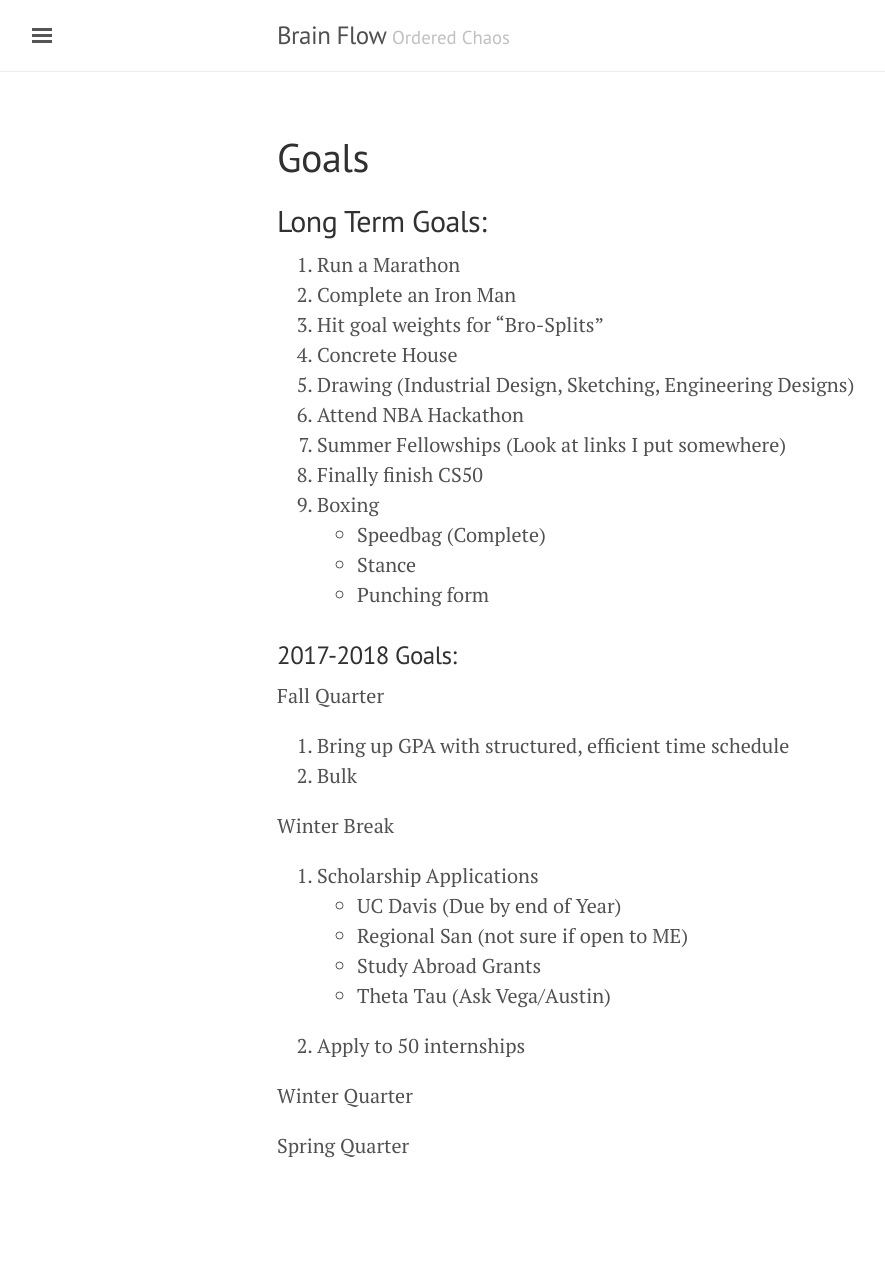
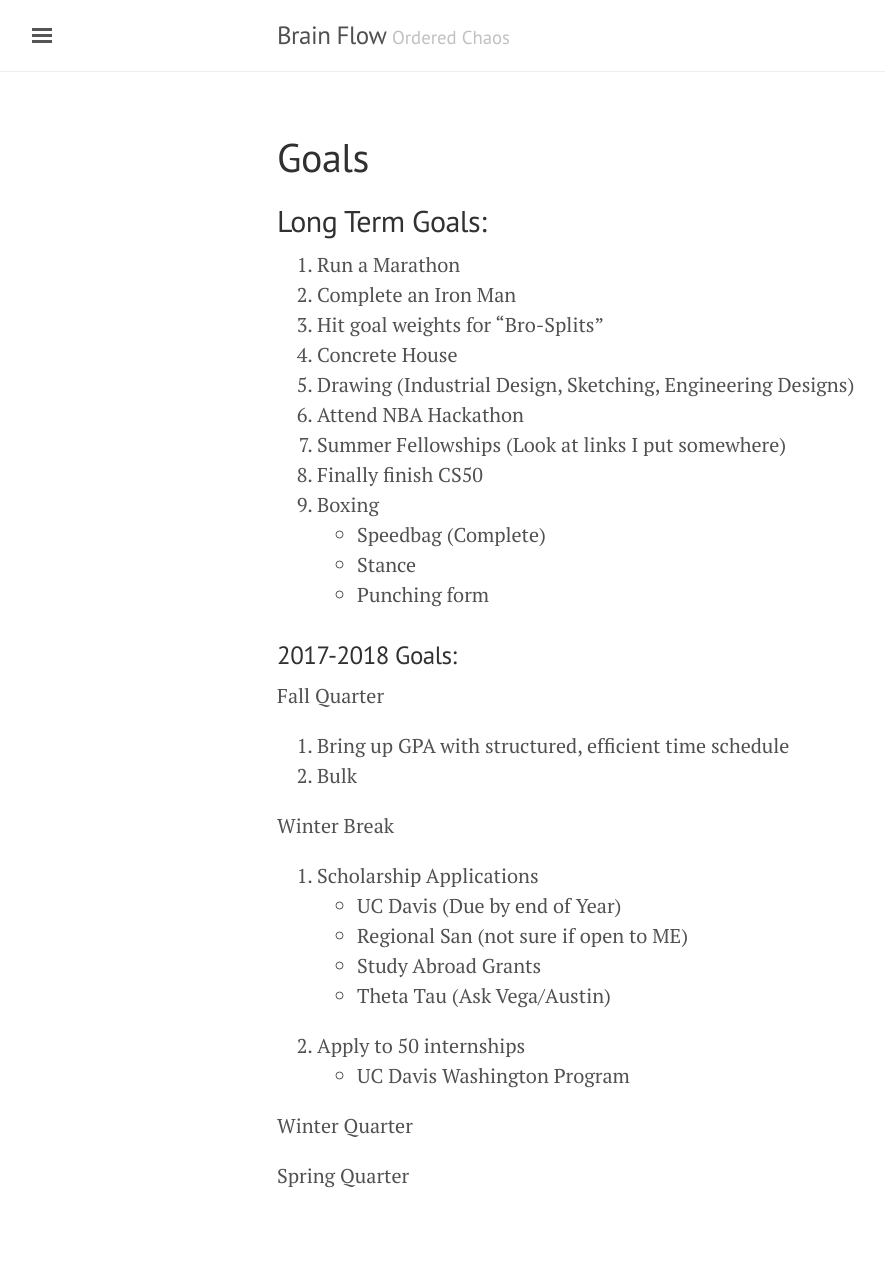
Before and after one commit to bjchia/bjchia.github.io, a Jekyll site: the page built from goals.md, in a window 1280 px wide. Shown: the whole page, without its empty margins (3-888 px from the left). Built offline with Jekyll 4.4.1, drawn with Linux system fonts in a browser that asks for light colours; before the commit the page ends 1241 px from its top, so only the background shows below that.

Commit message:
Update goals.md

```diff
--- a/goals.md
+++ b/goals.md
@@ -32,6 +32,7 @@ Winter Break
    - Study Abroad Grants
    - Theta Tau (Ask Vega/Austin)
 2. Apply to 50 internships
+	- UC Davis Washington Program
 
 Winter Quarter
 
```
